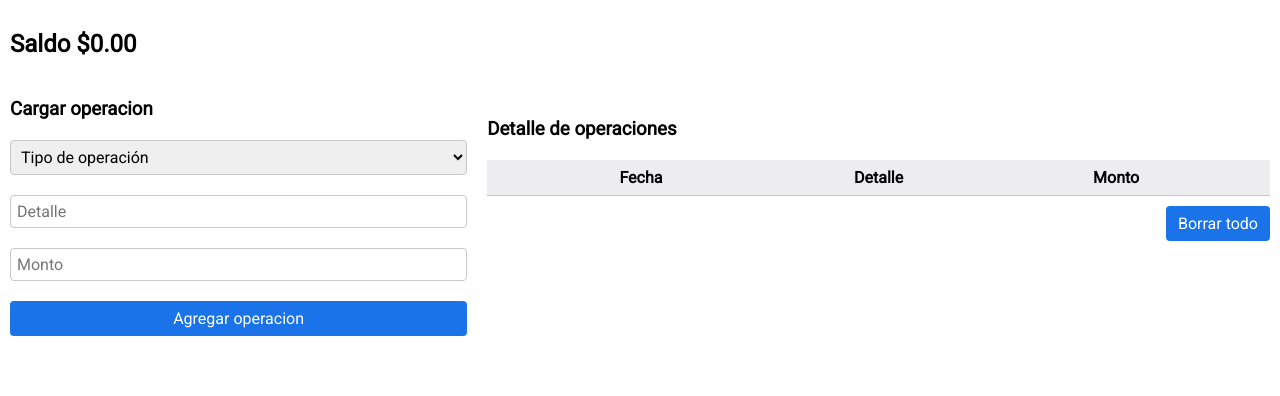
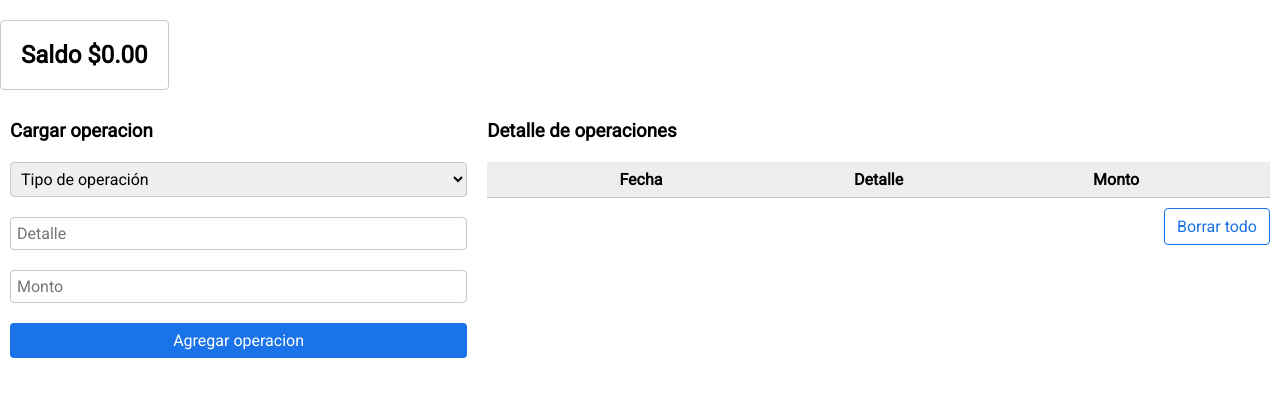
Before and after one commit to german-carosio/PF_Carosio, a plain HTML site: page index.html in a window 1280 px wide. Drawn offline with Linux system fonts and the light colour scheme.

Commit message:
mejoras esteticas varias

```diff
--- a/css/style.css
+++ b/css/style.css
@@ -13,7 +13,7 @@
     --negro: #000;
     --rojo: #db0404;
     --violeta: #8b1ae8;
-    --verde: rgb(43, 181, 43);
+    --verde: rgb(33, 132, 33);
 
     --fuente-normal: 1em;
     --fuente-chica: 0.8em;
@@ -68,6 +68,13 @@ button {
     width: max-content;
 }
 
+.btn-form3 {
+    color: var(--azul);
+    border: solid 1px var(--azul);
+    border-radius: 4px;
+    width: max-content;
+}
+
 .msj {
     color: var(--rojo);
     display: none;
@@ -108,7 +115,11 @@ main {
 }
 
 .cabecera {
-    padding: 10px;
+    padding: 20px;
+    border: solid 1px var(--gris);
+    border-radius: 4px;
+    width: max-content;
+    margin: 0 auto;
 }
 
 
@@ -189,6 +200,11 @@ main {
 }
 
 @media (min-width: 768px){
+
+    .cabecera {
+        margin: 0;
+    }
+
     .cuerpo {
        flex-direction: row;
     }
@@ -198,6 +214,7 @@ main {
     }
 
     .detalle {
+        margin-top: 0;
         width: 100%;
     }
 
--- a/index.html
+++ b/index.html
@@ -64,7 +64,7 @@
 
                 </ul>
                 <div class="eliminar-todo">
-                    <button class="btn-form" id="deleteAll">Borrar todo</button>
+                    <button class="btn-form3" id="deleteAll">Borrar todo</button>
                 </div>
 
             </section>
--- a/js/app.js
+++ b/js/app.js
@@ -127,6 +127,15 @@ function saldoTotal() {
             resultado -= parseFloat(operacion.monto);
         }
     })
+
+    //Colores segun el saldo
+    if (resultado < 0) {
+        saldo.style.color='var(--rojo)';
+    } else if (resultado > 0) {
+        saldo.style.color='var(--verde)';
+    } else {
+        saldo.style.color='var(--negro)';
+    }
     return (saldo.innerHTML = `Saldo $${parseFloat(resultado).toFixed(2)}`);
 }
 
```
